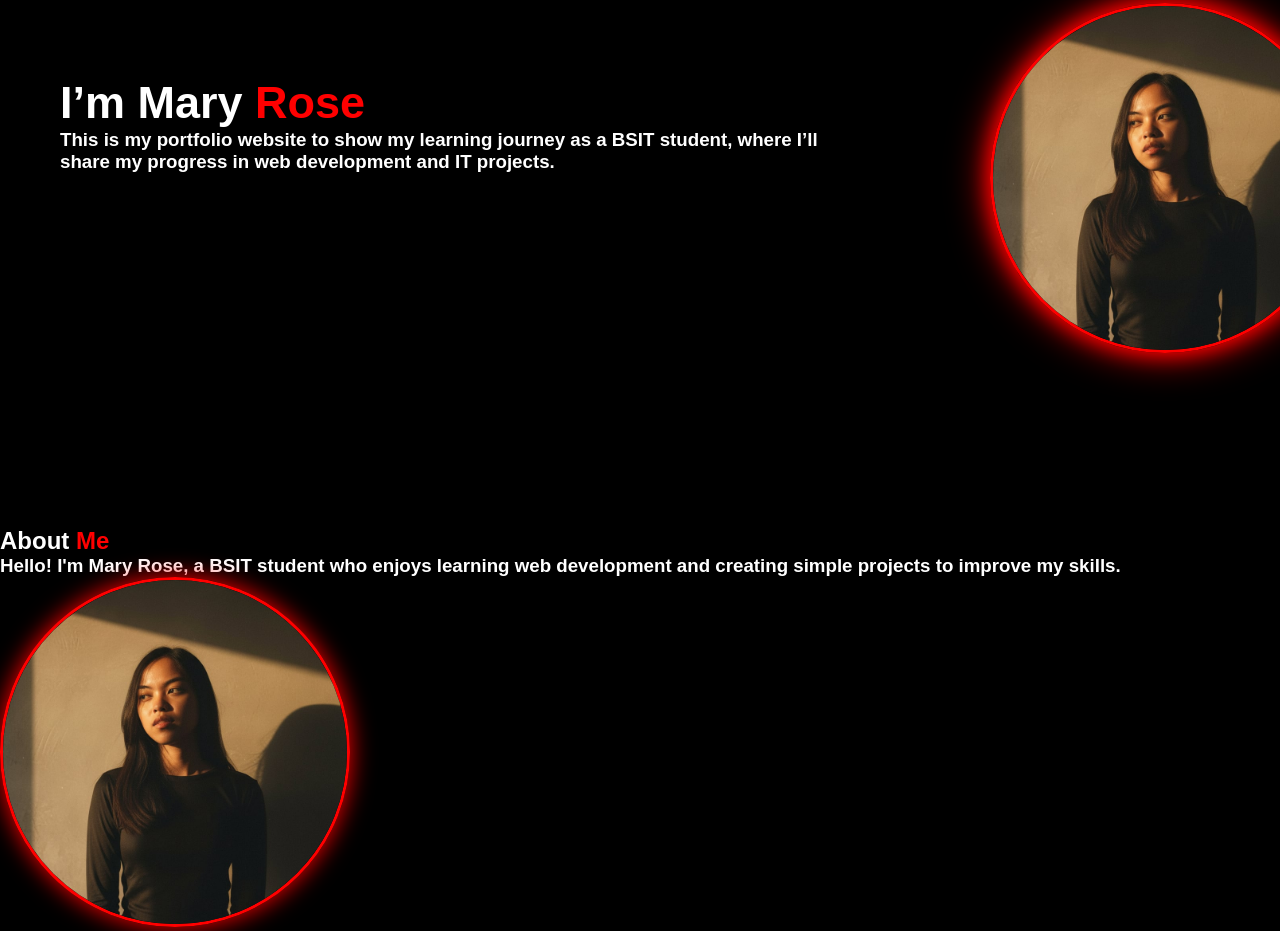
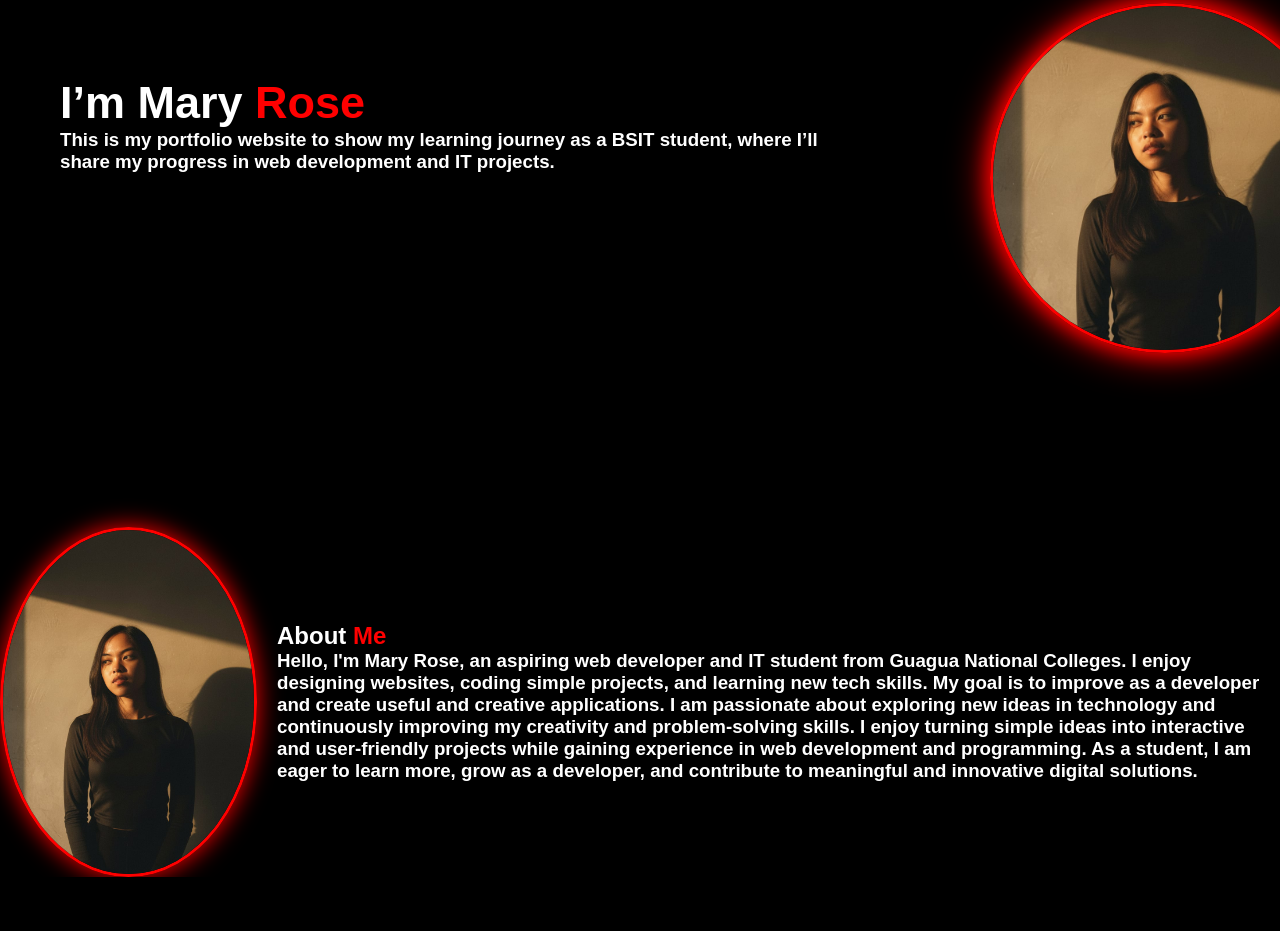
Before and after one commit to maryroseauditor/Portfolio, a plain HTML site: page Portfolio/index.html in a window 1280 px wide. Shown: the part 187-1118 px from the top of the page. After the commit the page ends 1064 px from the top, so only its background shows below. Drawn offline with Linux system fonts and the light colour scheme.

Commit message:
tonight update

```diff
--- a/Portfolio/index.html
+++ b/Portfolio/index.html
@@ -51,21 +51,19 @@
 
     <div class="about-container">
 
-      <!-- TEXT LEFT -->
-      <div class="about-text">
+      <!-- IMAGE LEFT -->
+      <img src="Maryrose.jpg" alt="About Picture" class="about-img">
+
+      <!-- TEXT RIGHT -->
+      <div class="about-text" style="margin-left: 20px;">
 
         <h1>About <span class="red">Me</span></h1>
 
         <h3>
-          Hello! I'm Mary Rose, a BSIT student who enjoys
-          learning web development and creating simple
-          projects to improve my skills.
+          Hello, I'm Mary Rose, an aspiring web developer and IT student from Guagua National Colleges. I enjoy designing websites, coding simple projects, and learning new tech skills. My goal is to improve as a developer and create useful and creative applications. I am passionate about exploring new ideas in technology and continuously improving my creativity and problem-solving skills. I enjoy turning simple ideas into interactive and user-friendly projects while gaining experience in web development and programming. As a student, I am eager to learn more, grow as a developer, and contribute to meaningful and innovative digital solutions.
         </h3>
 
       </div>
-
-      <!-- IMAGE RIGHT -->
-      <img src="Maryrose.jpg" alt="About Picture" class="about-img">
 
     </div>
 
--- a/Portfolio/style.css
+++ b/Portfolio/style.css
@@ -105,3 +105,8 @@ html {
 
   box-shadow: 0 0 25px red;
 }
+.about-container{
+  display: flex;
+  align-items: center;
+  justify-content: space-between;
+}
```
